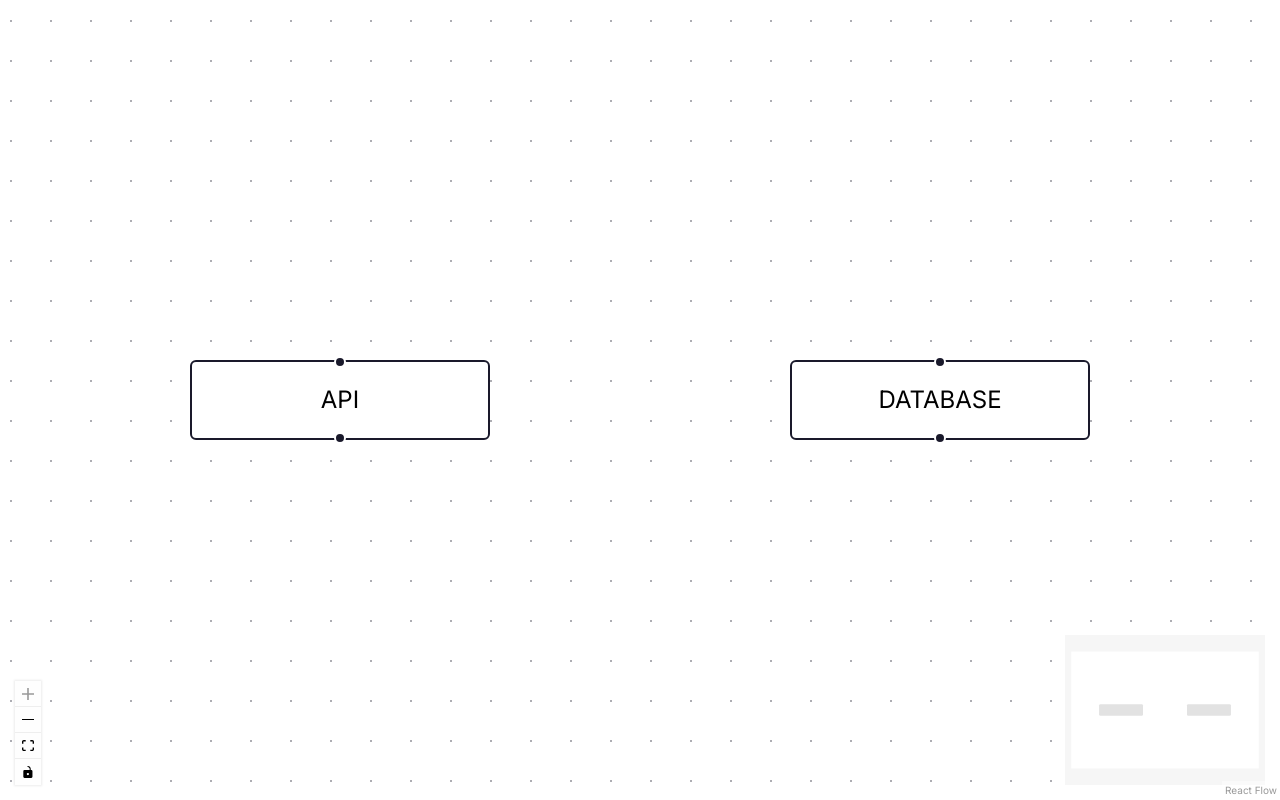
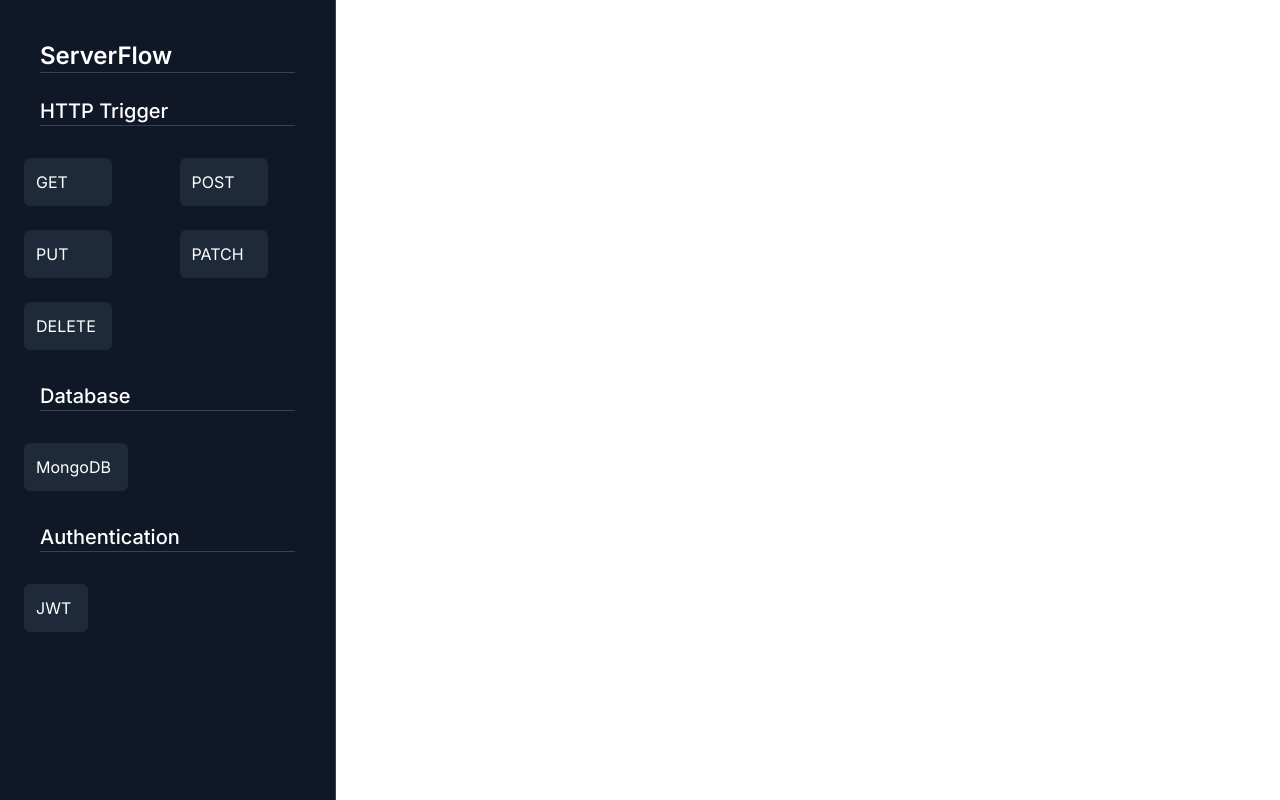
Before and after one commit to Gaurav775-Git/Server_Flow, a React (Vite) app in the folder client/: page / in a window 1280 px wide. Built offline with nearby package versions, Linux system fonts and the light colour scheme.

Commit message:
sidebar is basic layout

```diff
--- a/client/src/App.jsx
+++ b/client/src/App.jsx
@@ -2,12 +2,14 @@ import Home from "./pages/Home";
 import DashboardPage from "./pages/DashboardPage";
 import "./index.css";
 import Canvas from "./components/sections/dashboard/Canvas";
+import Sidebar from "./components/sections/dashboard/Sidebar";
 
 const App = () => {
   // return window.location.pathname === "/dashboard" ? <DashboardPage /> : <Home />;
   return (
     <>
-      <Canvas />
+      {/* <Canvas /> */}
+      <Sidebar />
     </>
   );
 };
--- a/client/src/components/sections/dashboard/Sidebar.jsx
+++ b/client/src/components/sections/dashboard/Sidebar.jsx
@@ -1,3 +1,61 @@
 import { nodeTypes } from "../../utils/nodeTypes";
 
-const Sidebar
+const Sidebar = () => {
+  const httpNodes = nodeTypes.filter((node) => node.category === "HTTP");
+  const databaseNodes = nodeTypes.filter(
+    (node) => node.category === "DATABASE",
+  );
+  const authNodes = nodeTypes.filter((node) => node.category === "AUTH");
+
+  return (
+    <section className="w-84 h-screen border-r border-gray-700 bg-gray-900 p-4">
+      <h2 className="text-2xl font-semibold text-white m-6 border-b border-gray-700">
+        ServerFlow
+      </h2>
+      {/* HTTP */}
+      <div className="mb-6">
+        <h3 className="font-medium text-xl text-white m-6 border-b border-gray-700">HTTP Trigger</h3>
+        <div className="grid grid-cols-2 gap-2">
+          {httpNodes.map((node) => (
+            <span
+              key={node.type}
+              className="p-3 w-22 m-2 rounded-md bg-gray-800 text-white cursor-grab hover:bg-gray-700"
+            >
+              {node.label}
+            </span>
+          ))}
+        </div>
+      </div>
+      {/* Database */}
+      <div className="mb-6">
+        <h3 className="font-medium text-xl text-white m-6 border-b border-gray-700">Database</h3>
+        <div className="grid grid-cols-2 gap-2">
+          {databaseNodes.map((node) => (
+            <span
+              key={node.type}
+              className="p-3 w-26 m-2 rounded-md bg-gray-800 text-white cursor-grab hover:bg-gray-700"
+            >
+              {node.label}
+            </span>
+          ))}
+        </div>
+      </div>
+      {/* Auth */}
+      <div className="mb-6">
+        <h3 className="font-medium text-xl text-white m-6 border-b border-gray-700">Authentication</h3>
+        <div className="grid grid-cols-2 gap-2">
+          {authNodes.map((node) => (
+            <span
+              key={node.type}
+              className="p-3 w-16 m-2 rounded-md bg-gray-800 text-white cursor-grab hover:bg-gray-700"
+            >
+              {node.label}
+            </span>
+          ))}
+        </div>
+      </div>
+    </section>
+  );
+};
+
+export default Sidebar;
--- a/client/src/components/utils/nodeTypes.js
+++ b/client/src/components/utils/nodeTypes.js
@@ -31,7 +31,7 @@ export const nodeTypes = [
   },
   {
     type: "JWT",
-    label: "jwt",
+    label: "JWT",
     category: "AUTH",
   },
 ];
```
